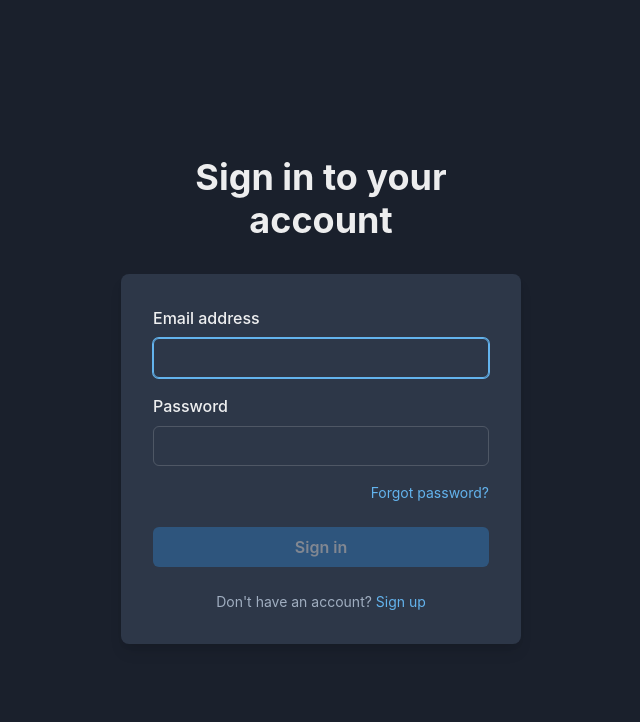
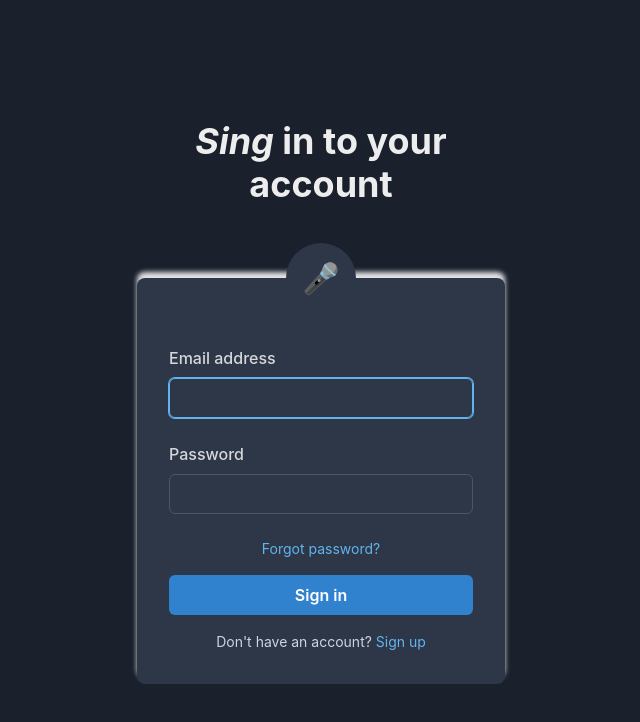
Before and after one commit to hugCarvalho/karaoke-list-app, a React (Vite) app in the folder frontend/: page /login in a window 1280 px wide. Shown: the top 722 px of the page, without its empty margins (319-959 px from the left). Built offline with nearby package versions, Linux system fonts and the light colour scheme; no server answers.

Commit message:
Login refactor

```diff
--- /dev/null
+++ b/frontend/src/components/IconCircle.tsx
@@ -0,0 +1,24 @@
+import { Box, Text } from "@chakra-ui/react";
+
+const iconCircleSize = "70px";
+
+export const IconCircle = () => {
+  return (
+    <Box
+      // border={"1px solid #4e4e4e"}
+      position="absolute"
+      top={`-${parseInt(iconCircleSize.replace('px', '')) / 2}px`}
+      left="50%"
+      transform="translateX(-50%)"
+      boxSize={iconCircleSize} // Set both width and height for a perfect circle
+      bg={"gray.700"}
+      rounded="full"
+      display="flex"
+      alignItems="center"
+      justifyContent="center"
+      zIndex="1"
+    >
+      <Text fontSize="3xl" aria-hidden="true">🎤</Text>
+    </Box>
+  )
+}
--- a/frontend/src/pages/auth/Login.tsx
+++ b/frontend/src/pages/auth/Login.tsx
@@ -1,20 +1,9 @@
-import {
-  Box,
-  Button,
-  Link as ChakraLink,
-  Container,
-  Flex,
-  FormControl,
-  FormLabel,
-  Heading,
-  Input,
-  Stack,
-  Text,
-} from "@chakra-ui/react";
+import { Box, Button, Link as ChakraLink, Container, Flex, FormControl, FormLabel, Heading, Input, Stack, Text } from "@chakra-ui/react";
 import { useMutation } from "@tanstack/react-query";
 import { useForm } from "react-hook-form";
 import { Link, useLocation, useNavigate } from "react-router-dom";
 import { login } from "../../api/api";
+import { IconCircle } from "../../components/IconCircle";
 import { EMAIL_PATTERN } from "../../constants/email";
 
 type FormData = {
@@ -26,11 +15,7 @@ const Login = () => {
   const location = useLocation();
   const navigate = useNavigate();
   const redirectUrl = location.state?.redirectUrl || "/";
-  const {
-    handleSubmit,
-    register,
-    formState: { isSubmitting, errors, isValid },
-  } = useForm({ defaultValues: { email: "", password: "" } });
+  const { handleSubmit, register, formState: { isSubmitting, errors, isValid } } = useForm<FormData>({ defaultValues: { email: "", password: "" } });
 
   const { mutate: signIn, isPending, isError } = useMutation({
     mutationFn: login,
@@ -47,20 +32,30 @@ const Login = () => {
 
   return (
     <Flex minH="100vh" align="center" justify="center">
-      <Container mx="auto" maxW="md" py={12} px={6} textAlign="center">
-        <Heading fontSize="4xl" mb={8}>
-          Sign in to your account
+      <Container mx="auto" maxW="md" py={120} px={10} textAlign="center">
+        <Heading fontSize="4xl" mb={8} color="whiteAlpha.900" pb={10}>
+          <i>Sing</i> in to your account
         </Heading>
-        <Box rounded="lg" bg="gray.700" boxShadow="lg" p={8}>
-          {isError && (
-            <Box mb={3} color="red.400">
-              Invalid email or password
-            </Box>
-          )}
+        {/* MAIN AUTHENTICATION BOX */}
+        <Box
+          boxShadow={"0px -6px 5px rgba(254, 254, 254, 0.877)"}
+          rounded="lg"
+          bg="gray.700"
+          p={8}
+          position="relative"
+        >
+          {/* ROUNDED CIRCLE ICON */}
+          <IconCircle />
+          {/* ERROR MESSAGE FOR API CALL */}
+          <Box mb={3} color="red.400" minH={6}>
+            {isError && "Invalid email or password"}
+          </Box>
+
           <form onSubmit={handleSubmit(onSubmit)}>
-            <Stack spacing={4}>
+            <Stack spacing={2}>
               <FormControl id="email" isInvalid={Boolean(errors.email)}>
-                <FormLabel>Email address</FormLabel>
+                {/* EMAIL INPUT */}
+                <FormLabel color="whiteAlpha.800">Email address</FormLabel>
                 <Input
                   type="email"
                   {...register("email", {
@@ -71,16 +66,18 @@ const Login = () => {
                     },
                   })}
                   autoFocus
+                  borderColor="gray.600"
+                  color={"gray.200"}
+                  _placeholder={{ color: "gray.200" }}
                 />
-                {errors.email && (
-                  <Text fontSize="sm" color="red.500">
-                    {errors.email.message}
-                  </Text>
-                )}
+                {/* ERROR MESSAGE EMAIL */}
+                <Text fontSize="xs" color="red.300" textAlign={"left"} minH={4} lineHeight={1.4}>
+                  {errors.email && errors.email.message}
+                </Text>
               </FormControl>
-
+              {/* PASSWORD */}
               <FormControl id="password" isInvalid={Boolean(errors.password)}>
-                <FormLabel>Password</FormLabel>
+                <FormLabel color="whiteAlpha.800">Password</FormLabel>
                 <Input
                   type="password"
                   {...register("password", {
@@ -90,38 +87,42 @@ const Login = () => {
                       message: "Password must be at least 6 characters",
                     },
                   })}
+                  borderColor="gray.600"
+                  color="white"
+                  _placeholder={{ color: "gray.200" }}
                 />
-                {errors.password && (
-                  <Text fontSize="sm" color="red.500">
-                    {errors.password.message}
-                  </Text>
-                )}
+                {/* ERROR MESSAGE PASSWORD */}
+                <Text fontSize="xs" color="red.300" textAlign={"left"} minH={4} lineHeight={1.4}>
+                  {errors.password && errors.password.message}
+                </Text>
               </FormControl>
-
+              {/* FORGOT PASSWORD */}
               <ChakraLink
                 as={Link}
                 to="/password/forgot"
                 fontSize="sm"
+                color="blue.300"
+                _hover={{ textDecoration: "underline" }}
                 textAlign={{
                   base: "center",
-                  sm: "right",
                 }}
               >
                 Forgot password?
               </ChakraLink>
-
+              {/* CTA BUTTON */}
               <Button
                 my={2}
                 isLoading={isPending || isSubmitting}
-                isDisabled={!isValid}
+                isDisabled={isPending || isSubmitting}
                 type="submit"
+                colorScheme="teal"
               >
                 Sign in
               </Button>
-
-              <Text align="center" fontSize="sm" color="text.muted">
+              {/* DON'T HAVE ACCOUNT */}
+              <Text align="center" fontSize="sm" color="gray.300">
                 Don&apos;t have an account?{" "}
-                <ChakraLink as={Link} to="/register">
+                <ChakraLink as={Link} to="/register" color="blue.300" _hover={{ textDecoration: "underline" }}>
                   Sign up
                 </ChakraLink>
               </Text>
```
